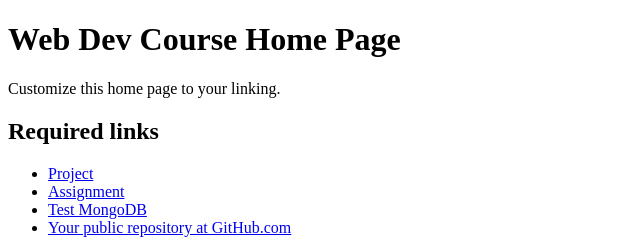
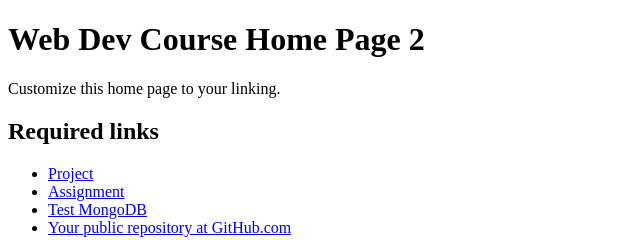
Before and after one commit to parasbabbar/Babbar-Paras-webdev, a website: page public/index.html in a window 1280 px wide. Shown: the full height of the page, 0-640 px from the left. Drawn offline with Linux system fonts and the light colour scheme.

Commit message:
Updated!1

```diff
--- a/public/index.html
+++ b/public/index.html
@@ -2,10 +2,10 @@
 <html lang="en">
 <head>
     <meta charset="UTF-8">
-    <title>Web Dev Course Home Page</title>
+    <title>Web Dev Course Home Page 2</title>
 </head>
 <body>
-    <h1>Web Dev Course Home Page</h1>
+    <h1>Web Dev Course Home Page 2</h1>
 
     <p>
         Customize this home page to your linking.
```
